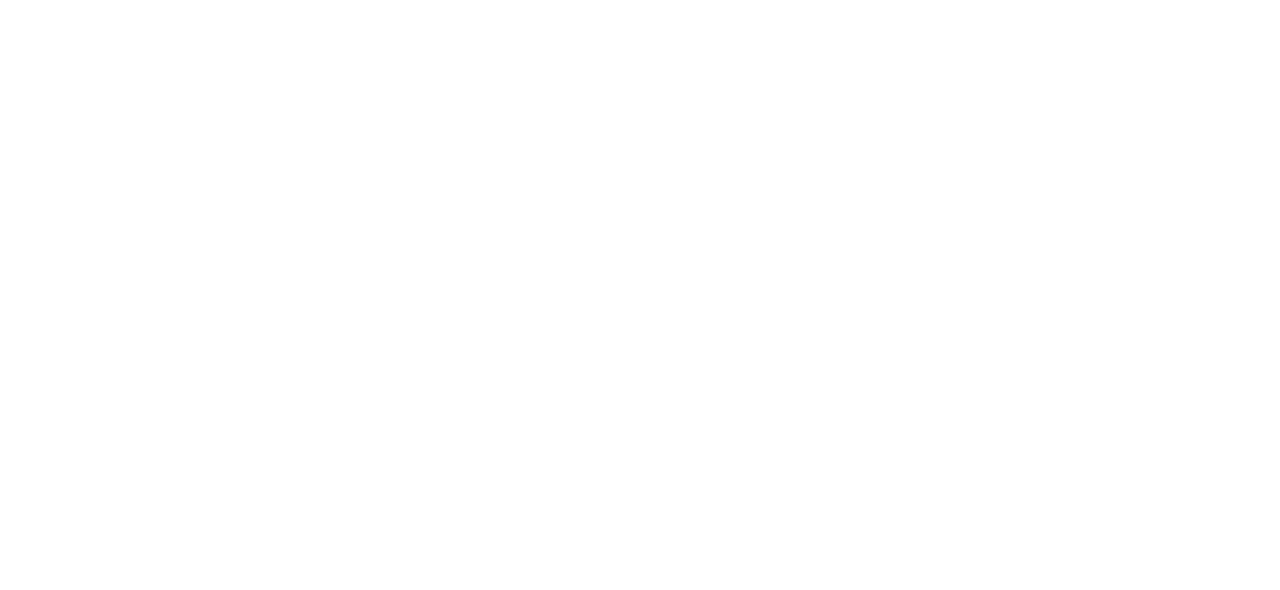
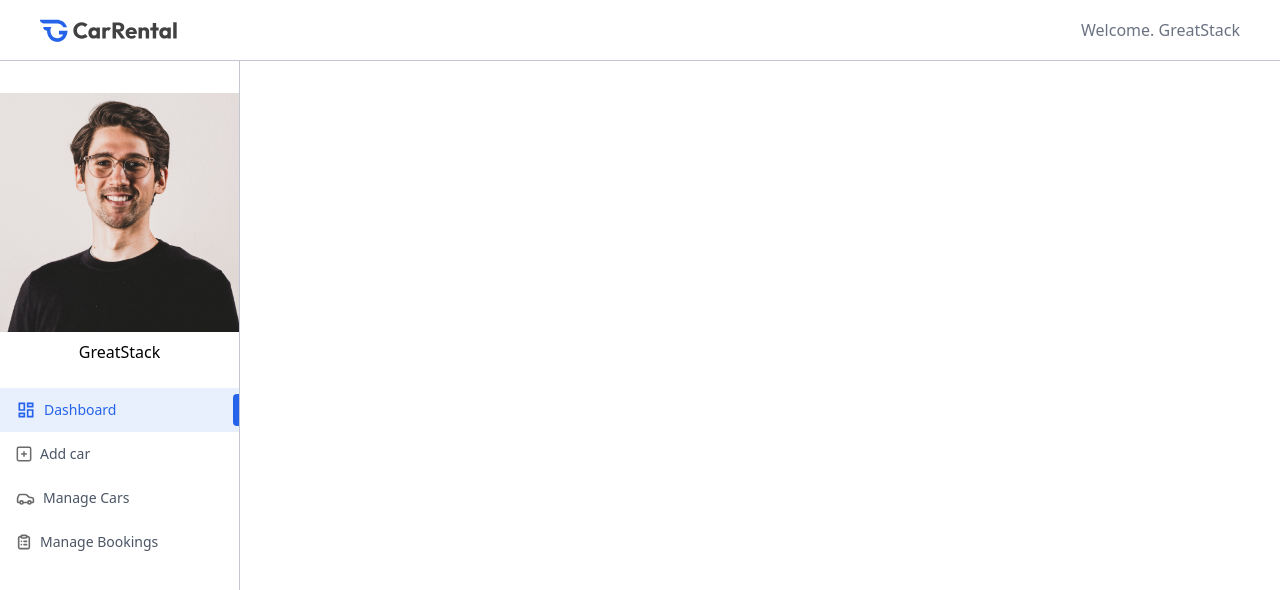
Before and after one commit to Chala751/car-rental, a React (Vite) app: page /owner in a window 1280 px wide. Shown: the top 590 px of the page. Built offline with nearby package versions, Linux system fonts and the light colour scheme.

Commit message:
navbar and side bar added to layout of owner page

```diff
--- a/src/components/owner/Sidebar.jsx
+++ b/src/components/owner/Sidebar.jsx
@@ -33,7 +33,7 @@
       <div className='w-full'>
         {ownerMenuLinks.map((link,index)=>(
             <NavLink key={index} to={link.path} className={` relative flex items-center gap-2 w-full py-3 pl-4 first:mt-6 ${link.path === location.pathname ? 'bg-primery/10 text-primery' : 'text-gray-600'}`}>
-                <img src={linkpath === location.pathname ? link.coloredIcon : link.icon} alt="car icon" />
+                <img src={link.path === location.pathname ? link.coloredIcon : link.icon} alt="car icon" />
                 <span className='max-md:hidden'>{link.name}</span>
                 <div className={`${link.path === location.pathname && 'bg-primery'} w-1.5 h-8 rounded-l right-0 absolute`}></div>
             </NavLink>
--- a/src/pages/owner/Layout.jsx
+++ b/src/pages/owner/Layout.jsx
@@ -1,9 +1,16 @@
 import React from 'react'
+import NavbarOwner from '../../components/owner/NavbarOwner'
+import Sidebar from '../../components/owner/Sidebar'
+import { Outlet } from 'react-router-dom'
 
 const Layout = () => {
   return (
-    <div>
-
+    <div className='flex flex-col'>
+      <NavbarOwner/>
+      <div className='flex'>
+        <Sidebar/>
+        <Outlet/>
+      </div>
     </div>
   )
 }
```
